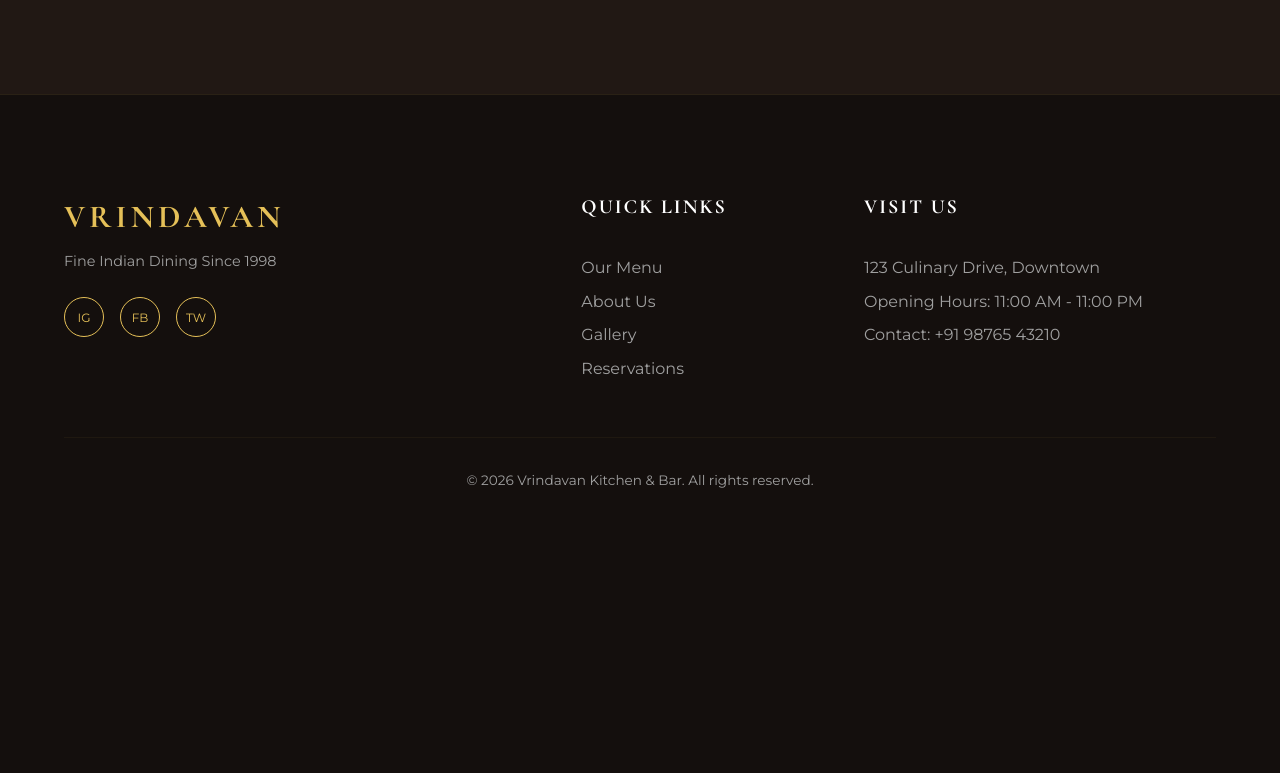
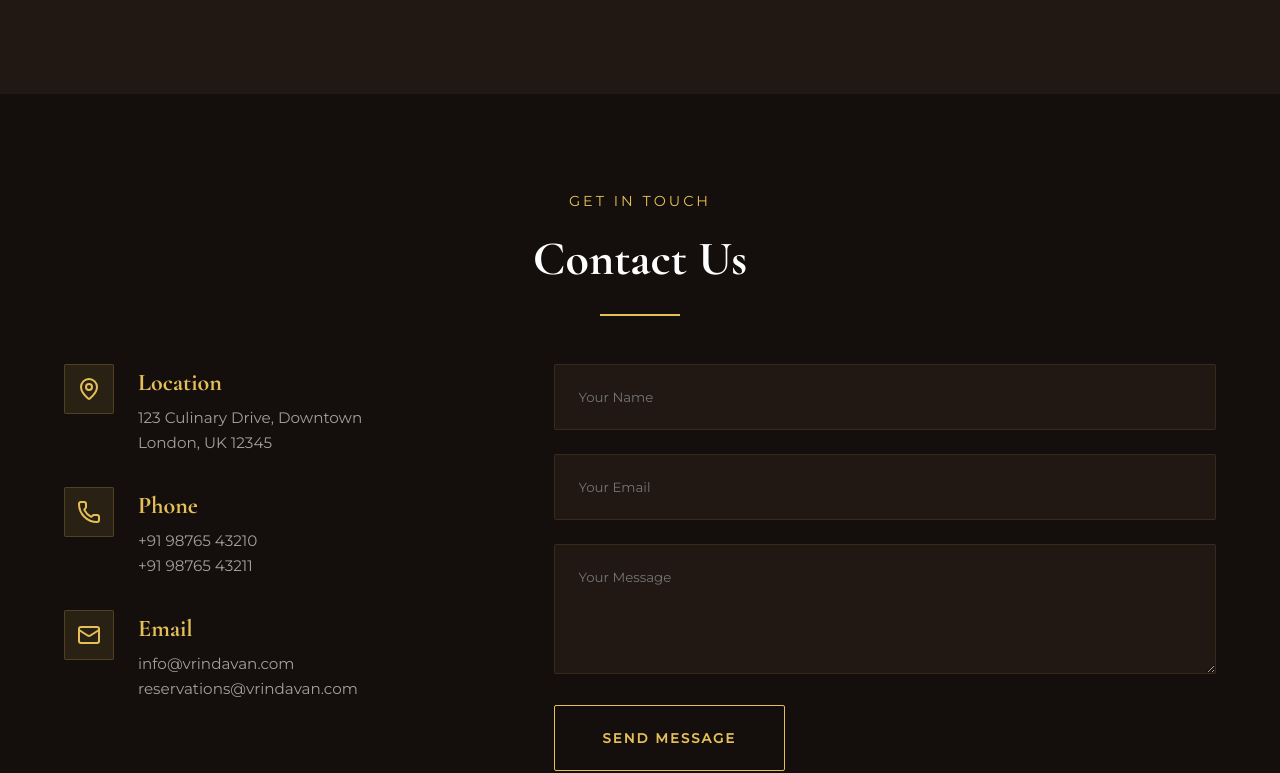
Before and after one commit to Karan8686/Restaurant_demo, a React (Vite) app: page / in a window 1280 px wide. Shown: the part 4228-5001 px from the top of the page. Before the commit the page ends 4744 px from the top, so only its background shows below. Built offline with nearby package versions, Linux system fonts and the light colour scheme.

Commit message:
Add Contact section

```diff
--- a/src/App.tsx
+++ b/src/App.tsx
@@ -1,4 +1,5 @@
 import About from './components/About';
+import Contact from './components/Contact';
 import Footer from './components/Footer';
 import Gallery from './components/Gallery';
 import Hero from './components/Hero';
@@ -24,6 +25,7 @@ function App() {
       <div id="gallery"><Gallery /></div>
       <div id="menu"><Menu /></div>
       <div id="reviews"><Reviews /></div>
+      <Contact />
       <Footer />
     </div>
   );
--- /dev/null
+++ b/src/components/Contact.tsx
@@ -0,0 +1,201 @@
+import { motion } from 'framer-motion';
+import { Mail, MapPin, Phone } from 'lucide-react';
+import React from 'react';
+
+const Contact: React.FC = () => {
+    return (
+        <section id="contact" className="contact-section">
+            <div className="container">
+                <motion.div
+                    initial={{ opacity: 0, y: 20 }}
+                    whileInView={{ opacity: 1, y: 0 }}
+                    viewport={{ once: true }}
+                    transition={{ duration: 0.8 }}
+                    className="section-header"
+                >
+                    <span className="section-subtitle">Get In Touch</span>
+                    <h2 className="section-title">Contact Us</h2>
+                    <div className="section-underline"></div>
+                </motion.div>
+
+                <div className="contact-grid">
+                    <motion.div
+                        initial={{ opacity: 0, x: -30 }}
+                        whileInView={{ opacity: 1, x: 0 }}
+                        viewport={{ once: true }}
+                        transition={{ duration: 0.8, delay: 0.2 }}
+                        className="contact-info"
+                    >
+                        <div className="info-item">
+                            <div className="info-icon">
+                                <MapPin size={24} />
+                            </div>
+                            <div className="info-content">
+                                <h3>Location</h3>
+                                <p>123 Culinary Drive, Downtown<br />London, UK 12345</p>
+                            </div>
+                        </div>
+
+                        <div className="info-item">
+                            <div className="info-icon">
+                                <Phone size={24} />
+                            </div>
+                            <div className="info-content">
+                                <h3>Phone</h3>
+                                <p>+91 98765 43210</p>
+                                <p>+91 98765 43211</p>
+                            </div>
+                        </div>
+
+                        <div className="info-item">
+                            <div className="info-icon">
+                                <Mail size={24} />
+                            </div>
+                            <div className="info-content">
+                                <h3>Email</h3>
+                                <p>info@vrindavan.com</p>
+                                <p>reservations@vrindavan.com</p>
+                            </div>
+                        </div>
+                    </motion.div>
+
+                    <motion.div
+                        initial={{ opacity: 0, x: 30 }}
+                        whileInView={{ opacity: 1, x: 0 }}
+                        viewport={{ once: true }}
+                        transition={{ duration: 0.8, delay: 0.4 }}
+                        className="contact-form-container"
+                    >
+                        <form className="contact-form">
+                            <div className="form-group">
+                                <input type="text" placeholder="Your Name" required />
+                            </div>
+                            <div className="form-group">
+                                <input type="email" placeholder="Your Email" required />
+                            </div>
+                            <div className="form-group">
+                                <textarea placeholder="Your Message" rows={5} required></textarea>
+                            </div>
+                            <button type="submit" className="submit-btn">
+                                Send Message
+                            </button>
+                        </form>
+                    </motion.div>
+                </div>
+            </div>
+
+            <style>{`
+                .contact-section {
+                    padding: var(--spacing-hero) 5%;
+                    background-color: var(--color-bg);
+                }
+                .container {
+                    max-width: 1200px;
+                    margin: 0 auto;
+                }
+                .section-header {
+                    text-align: center;
+                    margin-bottom: var(--spacing-xxl);
+                }
+                .section-subtitle {
+                    color: var(--color-primary);
+                    text-transform: uppercase;
+                    letter-spacing: 3px;
+                    font-size: 0.9rem;
+                    display: block;
+                    margin-bottom: var(--spacing-sm);
+                }
+                .section-title {
+                    font-size: 3rem;
+                    color: var(--color-text);
+                }
+                .section-underline {
+                    width: 80px;
+                    height: 2px;
+                    background-color: var(--color-primary);
+                    margin: var(--spacing-md) auto 0;
+                }
+                .contact-grid {
+                    display: grid;
+                    grid-template-columns: 1fr 1.5fr;
+                    gap: var(--spacing-xxl);
+                    align-items: start;
+                }
+                @media (max-width: 968px) {
+                    .contact-grid {
+                        grid-template-columns: 1fr;
+                    }
+                }
+                .contact-info {
+                    display: flex;
+                    flex-direction: column;
+                    gap: var(--spacing-xl);
+                }
+                .info-item {
+                    display: flex;
+                    gap: var(--spacing-lg);
+                    align-items: flex-start;
+                }
+                .info-icon {
+                    width: 50px;
+                    height: 50px;
+                    background: rgba(229, 192, 88, 0.1);
+                    border: 1px solid rgba(229, 192, 88, 0.2);
+                    display: flex;
+                    justify-content: center;
+                    align-items: center;
+                    color: var(--color-primary);
+                    border-radius: 2px;
+                }
+                .info-content h3 {
+                    font-family: var(--font-heading);
+                    color: var(--color-primary);
+                    font-size: 1.5rem;
+                    margin-bottom: var(--spacing-xs);
+                }
+                .info-content p {
+                    color: var(--color-text-muted);
+                    font-size: 0.95rem;
+                }
+                .contact-form {
+                    display: flex;
+                    flex-direction: column;
+                    gap: var(--spacing-lg);
+                }
+                .form-group input, .form-group textarea {
+                    width: 100%;
+                    padding: var(--spacing-lg);
+                    background: var(--color-surface);
+                    border: 1px solid rgba(229, 192, 88, 0.1);
+                    color: var(--color-text);
+                    font-family: var(--font-body);
+                    border-radius: 2px;
+                    transition: var(--transition-smooth);
+                }
+                .form-group input:focus, .form-group textarea:focus {
+                    outline: none;
+                    border-color: var(--color-primary);
+                    box-shadow: 0 0 10px rgba(229, 192, 88, 0.1);
+                }
+                .submit-btn {
+                    padding: var(--spacing-lg) var(--spacing-xxl);
+                    background: transparent;
+                    border: 1px solid var(--color-primary);
+                    color: var(--color-primary);
+                    text-transform: uppercase;
+                    letter-spacing: 2px;
+                    font-weight: 600;
+                    transition: var(--transition-smooth);
+                    border-radius: 2px;
+                    align-self: flex-start;
+                }
+                .submit-btn:hover {
+                    background: var(--color-primary);
+                    color: var(--color-bg);
+                }
+            `}</style>
+        </section>
+    );
+};
+
+export default Contact;
```
